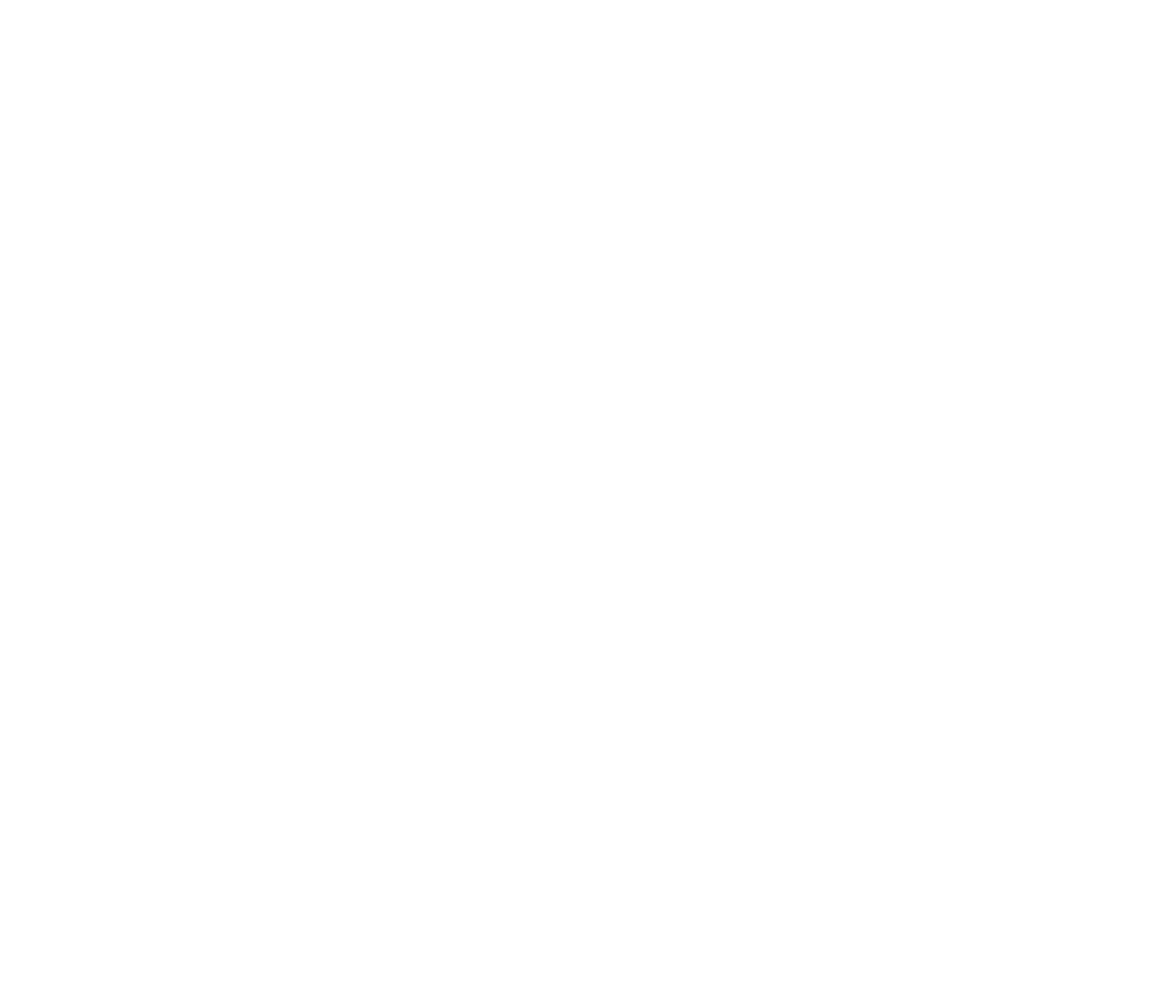
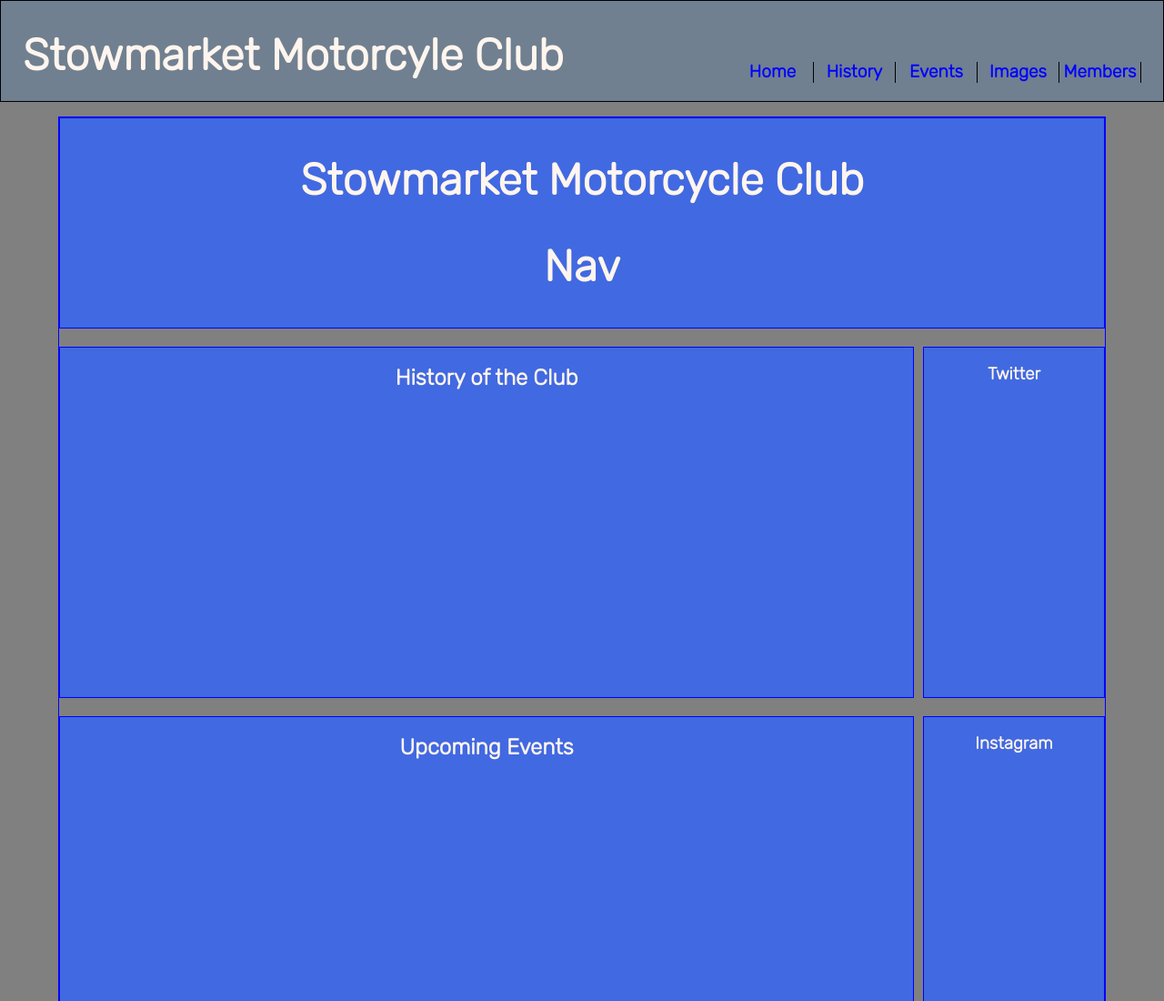
Before and after one commit to stevecarter932/club_website, a plain HTML site: page index.html in a window 1280 px wide. Shown: the top 1100 px of the page at 91% size. Before the commit the page ends 800 px from the top, so only its background shows below. Drawn offline with Linux system fonts and the light colour scheme.

Commit message:
basic structure complete

```diff
--- a/css/mainstyles.css
+++ b/css/mainstyles.css
@@ -6,3 +6,111 @@ html {
 *:after {
   box-sizing: inherit;
 }
+
+html {
+  font-size: 16px;
+  background-color: grey;
+  color: seashell;
+  text-align: center;
+  font-family: 'Rubik', sans-serif;
+}
+
+header {
+  display: flex;
+  justify-content: space-between;
+  border: 1px solid black; /*SCSC*/
+  background-color: slategray;
+  width: 100%;
+  padding: 0 1.5rem;
+  position: fixed;
+  max-height: 7rem;
+  z-index: 50;
+}
+
+header h1 {
+  font-size: 3rem;
+}
+
+/* main-nav which is inside the header */
+
+#main-nav {
+  position: relative;
+  top: 3rem;
+  display: flex;
+  flex-wrap: nowrap;
+}
+
+#main-nav p {
+  font-size: 1.2rem;
+  font-weight: bold;
+  min-width: 90px;
+  max-height: 1.4rem;
+  border-right: 1px solid black;
+  display: inline-block;
+}
+
+#main-nav a {
+  color: blue;
+  text-decoration: none;
+}
+
+/* ---- */
+
+main {
+  width: 90%;
+  margin: 0 auto;
+  border: 1px solid blue; /*SCSC*/
+  position: relative;
+  top: 8rem;
+  display: grid;
+  min-height: 1600px;
+  grid-template-columns: 1fr 200px; /* 200px is for the social media */
+  grid-template-rows: 3fr repeat(4, 5fr);
+  grid-gap: 20px 10px;
+}
+
+#home, #history, #twitter, #events, #instagram, #images, #members {
+  background-color: royalblue; /*SCSC just to get borders while I work it out*/
+  border: 1px solid blue; /*SCSC just to get borders while I work it out*/
+}
+
+/* home */
+#home {
+
+  grid-column: 1 / -1;
+}
+
+#home h2 {
+  font-size: 3rem;
+}
+
+/* ---- */
+
+/* history */
+
+/* ---- */
+
+/* twitter aside */
+
+
+/* ---- */
+
+/* events */
+
+/* ---- */
+
+/* instagram aside */
+
+/* ---- */
+
+/* images */
+#images {
+  grid-column: 1 / -1;
+}
+/* ---- */
+
+/* members */
+#members {
+  grid-column: 1 / -1;
+}
+/* ---- */
--- a/index.html
+++ b/index.html
@@ -2,13 +2,60 @@
 <html lang="en">
   <head>
     <title>Club Website</title>
+    <meta name="viewport" content="width=device-width, initial-scale=1.0">
     <link href="images/HeliAngelIcon.png" type="image/x-icon" rel="shortcut icon">
     <link href="css/normalize.css" type="text/css" rel="stylesheet">
     <link href="css/mainstyles.css" type="text/css" rel="stylesheet">
+    <link rel="preconnect" href="https://fonts.gstatic.com">
+    <link href="https://fonts.googleapis.com/css2?family=Rubik:ital,wght@0,300;1,300&display=swap" rel="stylesheet">
   </head>
 
   <body>
+    <header>
+      <h1>Stowmarket Motorcyle Club</h1>
+      <nav id="main-nav">
+        <p><a href="#home">Home</a></p>
+        <p><a href="#history">History</a></p>
+        <p><a href="#events">Events</a></p>
+        <p><a href="#images">Images</a></p>
+        <p><a href="#members">Members</a></p>
+      </nav>
+    </header>
+    <main>
+      <section id="home">
+        <div id="home-img">
+          <h2>Stowmarket Motorcycle Club</h2>
+        </div>
+        <nav id="home-nav">
+          <h2>Nav</h2>
+        </nav>
+      </section>
 
+      <section id="history">
+        <h2>History of the Club</h2>
+      </section>
+
+      <aside id="twitter">
+        <h3>Twitter</h3>
+      </aside>
+
+      <section id="events">
+        <h2>Upcoming Events</h2>
+      </section>
+
+      <aside id="instagram">
+        <h3>Instagram</h3>
+      </aside>
+
+      <section id="images">
+        <h2>Images</h2>
+      </section>
+
+      <section id="members">
+        <h2>Club Members</h2>
+      </section>
+
+    </main>
   </body>
 
 </html>
```
